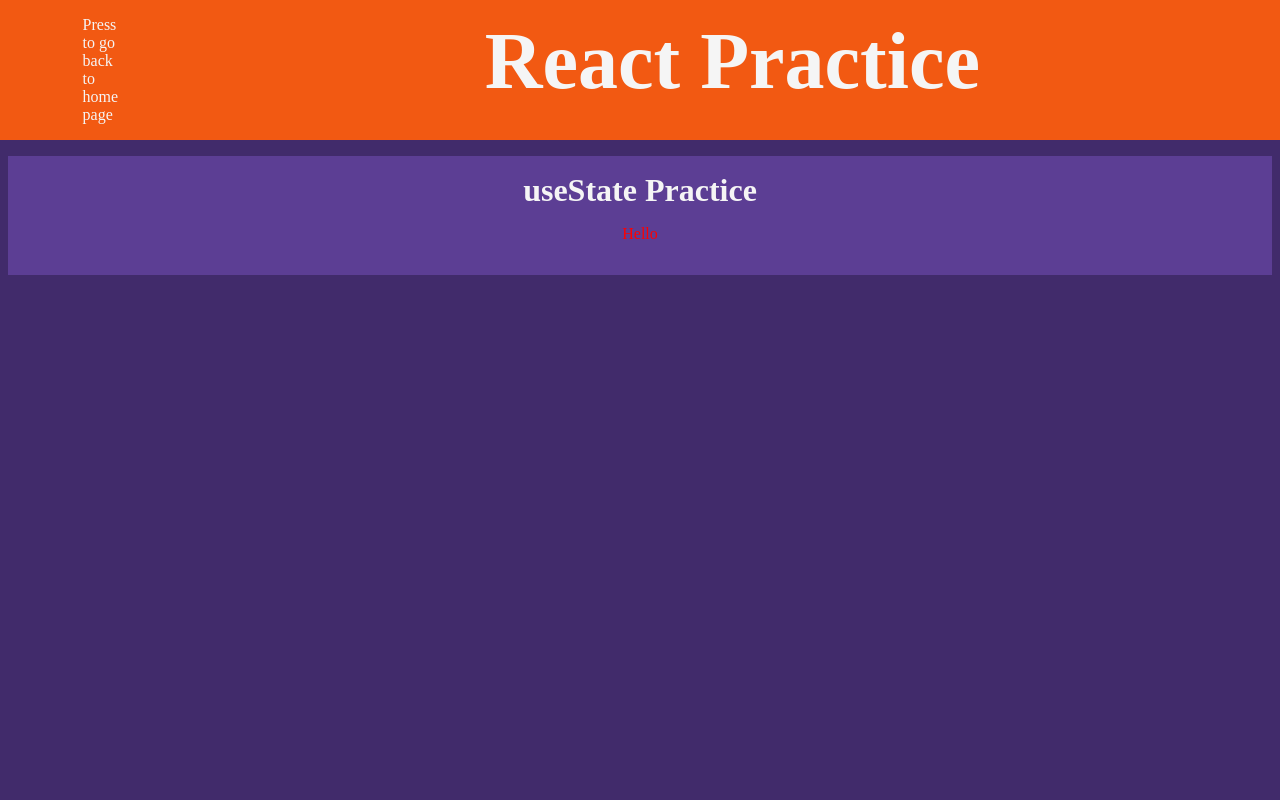
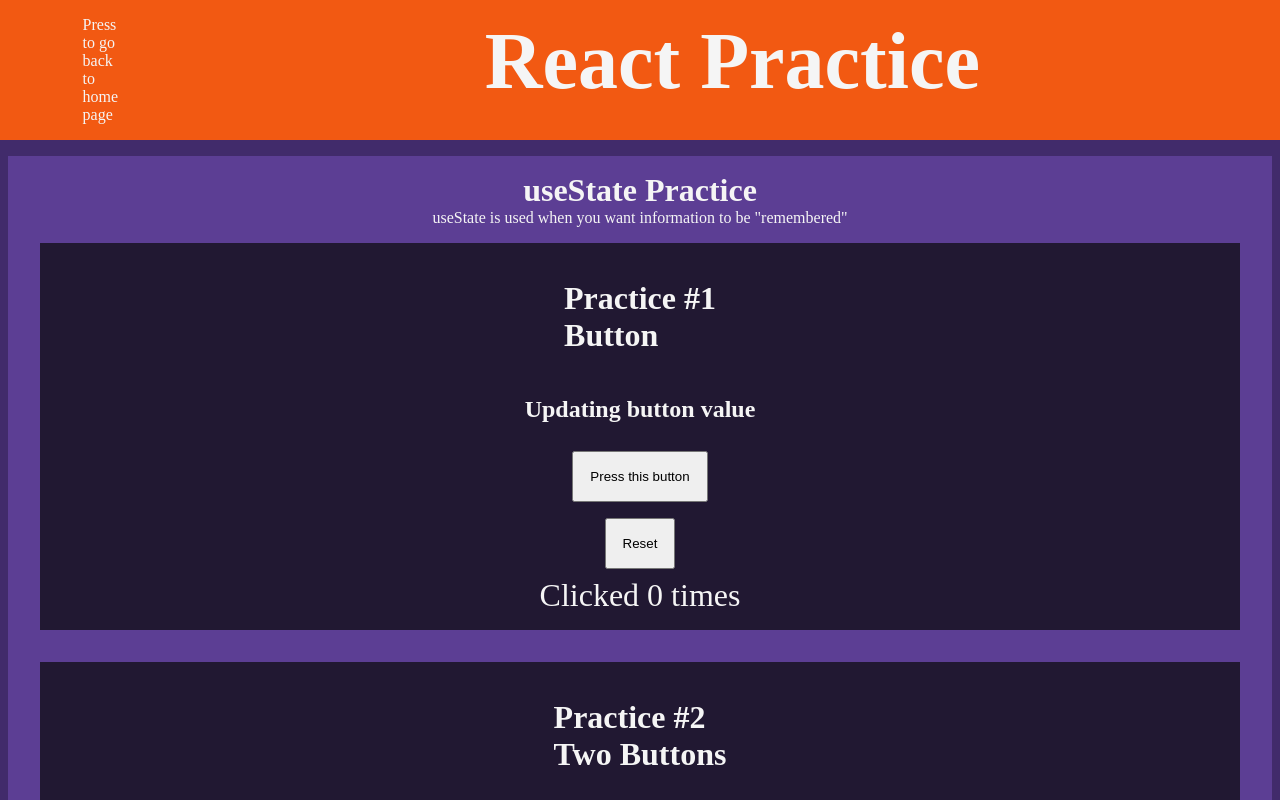
Before and after one commit to Magnus19/react-practice-page, a React (Vite) app: page /practice/1 in a window 1280 px wide. Shown: the top 800 px of the page. Built offline with nearby package versions, Linux system fonts and the light colour scheme.

Commit message:
Practice useState with button updating a value, and updating values that are shared between two components using props.

```diff
--- a/src/pages/PracticePage1.css
+++ b/src/pages/PracticePage1.css
@@ -1,4 +1,44 @@
-.test {
-	color: red;
+#main {
+	display: flex;
+	flex-direction: row;
+	justify-content: center;
+	align-items: center;
+}
+
+#body-header {
+	width: 100%;
+	display: flex;
+	justify-content: center;
+}
+
+#body-description {
+	width: 100%;
+	display: flex;
+	justify-content: center;
+}
+
+.practice-session-wrap {
 	padding: 1rem;
+	margin: 1rem;
+	width: 100%;
+	background-color: #211832;
+	display: flex;
+	justify-content: center;
+	align-items: center;
+	flex-direction: column;
 }
+
+.practice-session-wrap h1 {
+	display: flex;
+	align-items: center;
+	justify-content: center;
+}
+
+#count-val {
+	font-size: 2rem;
+}
+
+button {
+	padding: 1rem;
+	margin: 0.5rem;
+}
--- a/src/pages/PracticePage1.jsx
+++ b/src/pages/PracticePage1.jsx
@@ -1,12 +1,102 @@
 import "./PracticePage1.css";
+import { useState } from "react";
+
+function MyButton({ count, click }) {
+	return (
+		<>
+			<button onClick={click}>Press this button</button>
+			<div id="count-val">Clicked {count} times</div>
+		</>
+	);
+}
+
+function MyButton1() {
+	const [count, setCount] = useState(0);
+
+	const click = () => {
+		setCount(count + 1);
+	};
+
+	const reset = () => {
+		setCount(0);
+	};
+
+	return (
+		<>
+			<button onClick={click}>Press this button</button>
+			<button onClick={reset}>Reset</button>
+			<div id="count-val">Clicked {count} times</div>
+		</>
+	);
+}
+
+function MyButton2({ count, click }) {
+	return (
+		<>
+			<MyButton count={count} click={click}></MyButton>
+			<MyButton count={count} click={click}></MyButton>
+		</>
+	);
+}
 
 export default function PracticePage1() {
+	// For Practice Session #2
+	const [count, setCount] = useState(0);
+
+	const click = () => {
+		setCount(count + 1);
+	};
+	//
+
 	return (
 		<>
 			<div id="main">
 				<div id="body-header">useState Practice</div>
-				<div className="test">Hello</div>
+				<div id="body-description">
+					useState is used when you want information to be "remembered"
+				</div>
+
+				{practiceSessions.map((session) => {
+					const SessionComponent = components[session.component];
+
+					return (
+						<div className="practice-session-wrap" key={session.id}>
+							<h1>
+								Practice #{session.id}
+								<br></br>
+								{session.title}
+							</h1>
+							<h2>{session.description}</h2>
+							{SessionComponent && (
+								<SessionComponent
+									{...(session.usesSharedCount ? { count, click } : {})}
+								></SessionComponent>
+							)}
+						</div>
+					);
+				})}
 			</div>
 		</>
 	);
 }
+
+const practiceSessions = [
+	{
+		id: "1",
+		title: "Button",
+		description: "Updating button value",
+		component: "MyButton1",
+	},
+	{
+		id: "2",
+		title: "Two Buttons",
+		description: "Updating button value in shared components",
+		component: "MyButton2",
+		usesSharedCount: true,
+	},
+];
+
+const components = {
+	MyButton1,
+	MyButton2,
+};
```
